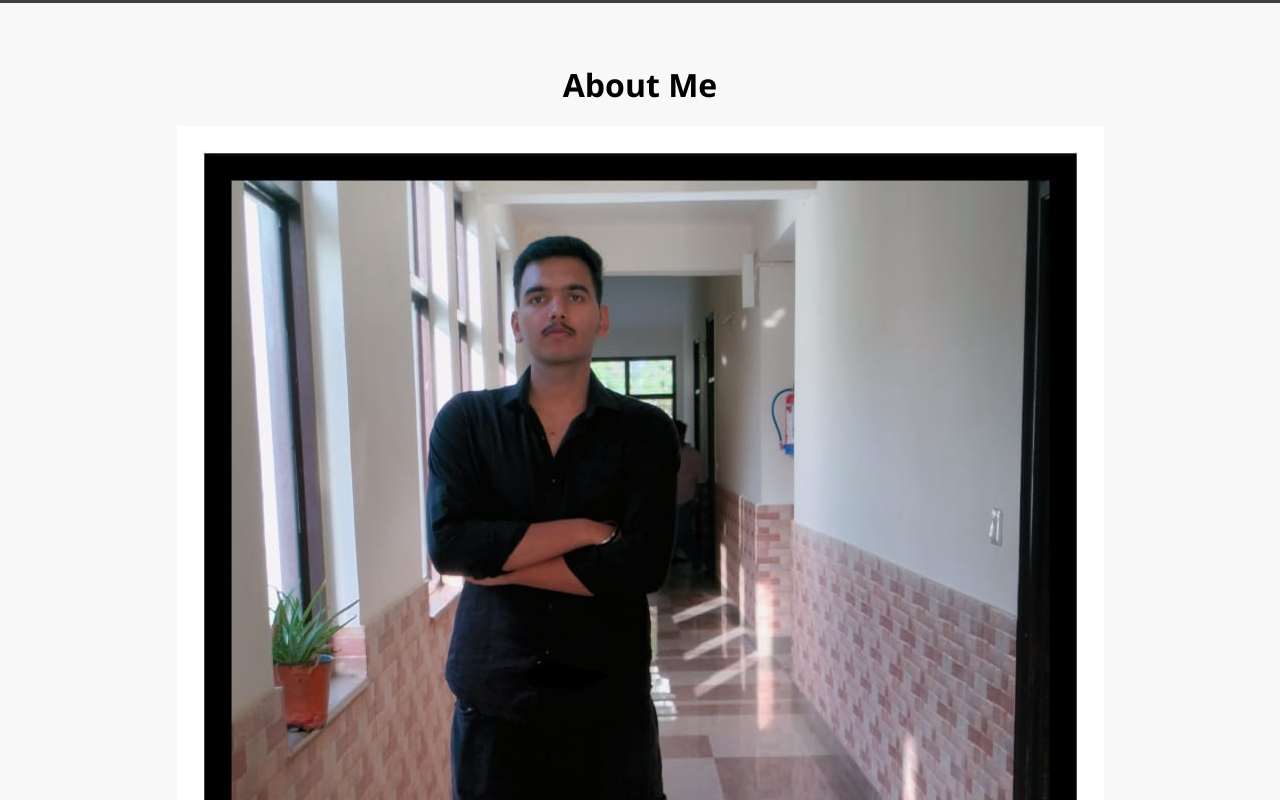
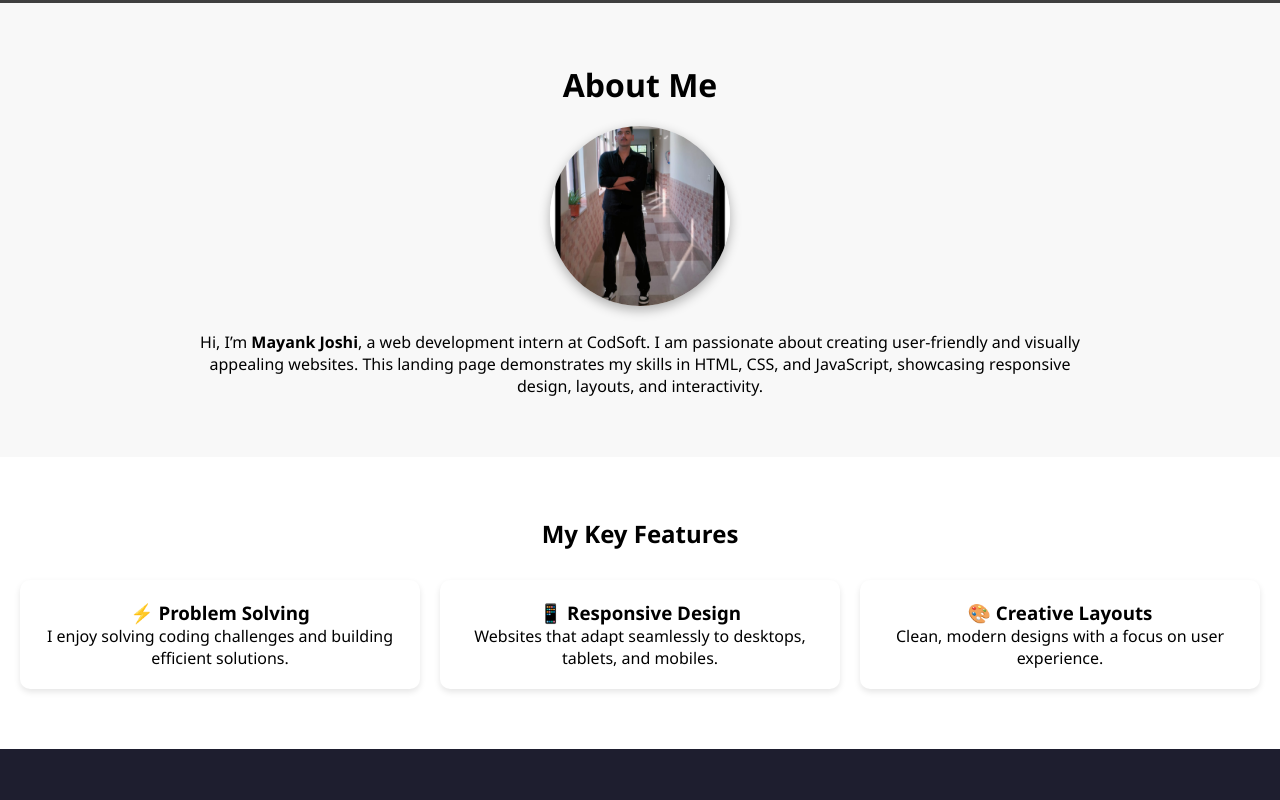
Before and after one commit to mayankids/taskno_1CodSoft, a plain HTML site: page index.html in a window 1280 px wide. Shown: the part 780-1580 px from the top of the page. Drawn offline with Linux system fonts and the light colour scheme; grey boxes are pictures that could not be loaded.

Commit message:
Add about section styles with image support
Added styles for about section with image and profile picture.

```diff
--- a/style.css
+++ b/style.css
@@ -183,3 +183,26 @@ html {
   opacity: 1;
   transform: translateY(0);
 }
+/* ✅ About Section with Image */
+.about-content {
+  display: flex;
+  align-items: center;
+  justify-content: center;
+  gap: 25px;
+  flex-wrap: wrap;
+  max-width: 900px;
+  margin: auto;
+}
+
+.profile-pic {
+  width: 180px;
+  height: 180px;
+  border-radius: 50%;
+  object-fit: cover;
+  box-shadow: 0 4px 12px rgba(0, 0, 0, 0.3);
+  transition: transform 0.3s ease;
+}
+
+.profile-pic:hover {
+  transform: scale(1.05);
+}
```
